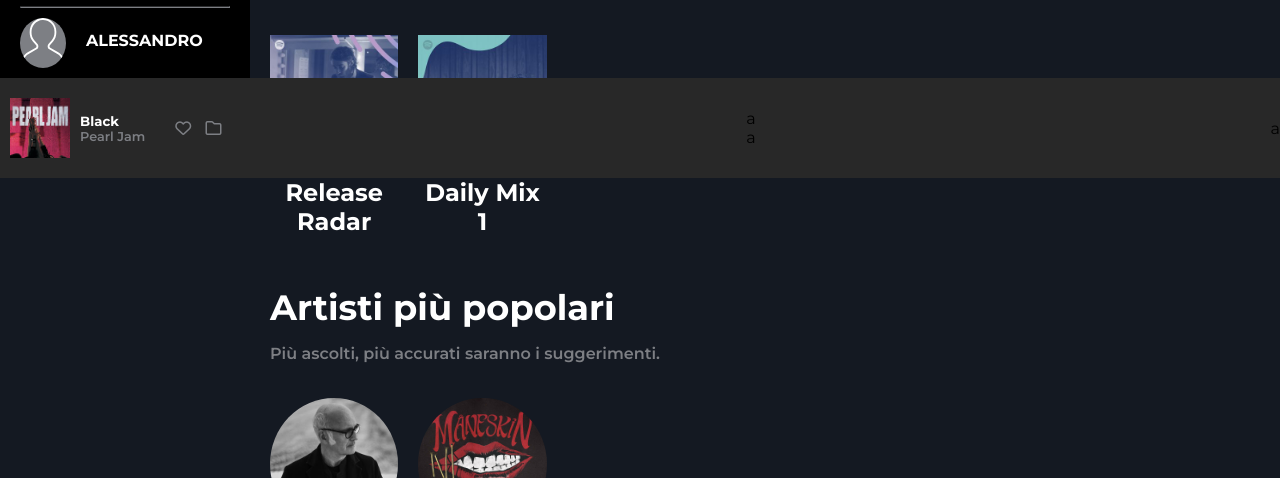
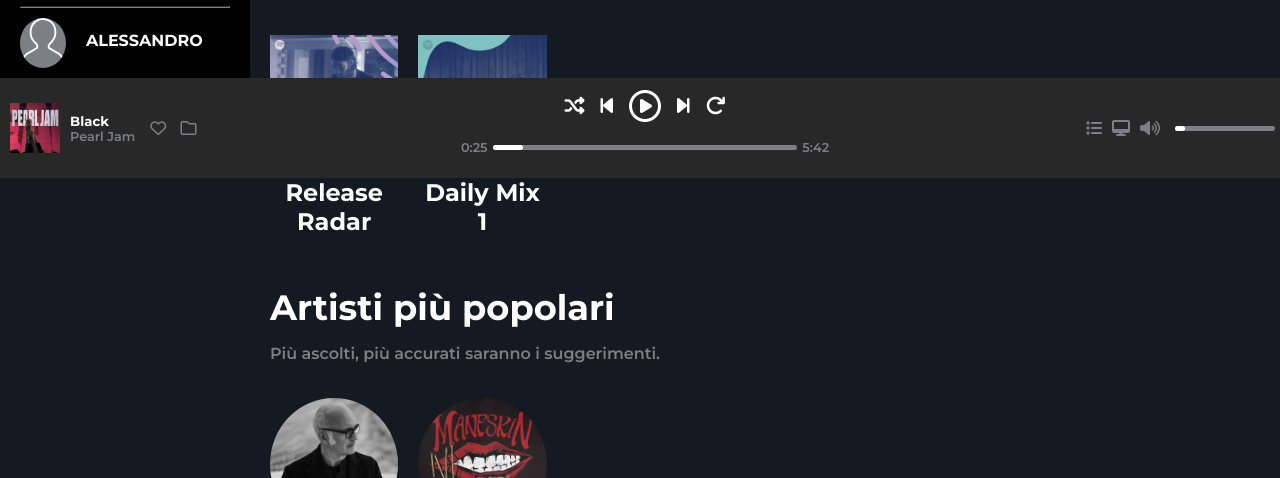
Before and after one commit to AleScla/html-css-spotifyweb, a plain HTML site: page index.html in a window 1280 px wide. Shown: the part 622-1100 px from the top of the page. Drawn offline with Linux system fonts and the light colour scheme.

Commit message:
completata struttura desktop

```diff
--- a/css/style.css
+++ b/css/style.css
@@ -323,8 +323,15 @@ footer{
     left:0;
 }
 
+.ftr-center{
+    width:40%;
+}
+
+.ftr-left,.ftr-right{
+    width:30%;
+}
+
 footer .container.flex{
-    justify-content:space-between;
     align-items:center;
     height:100%;
     padding-left:10px;
@@ -335,13 +342,14 @@ footer .container.flex{
 }
 
 .album-container{
-    height:60px;
-    width:60px;
+    height:50px;
+    width:50px;
     margin-right:10px;
 }
 .album-container img{
     width:100%;
-
+    height:100%;
+    object-fit:contain;
 }
 
 .song-description h5{
@@ -356,9 +364,86 @@ footer .container.flex{
 
 .song-icons{
     color:var(--greytxt);
-    margin-left:30px;
+    margin-left:15px;
 }
 
 .song-icons i{
     margin-right:10px;
 }
+
+
+.ftr-center .top{
+    color:white;
+    padding-bottom:10px;
+    width:100%;
+    justify-content:center;
+    align-items:center;
+}
+
+.ftr-center .bottom{
+    width:100%;
+    justify-content:center;
+    align-items:center;
+}
+
+.ftr-center .top > *{
+    padding:8px;
+}
+
+.top i:hover{
+    color:lime;
+}
+
+.bottom > *{
+    font-size:0.8rem;
+    color: var(--greytxt);
+    font-weight:600;
+    margin-bottom:20px;
+}
+
+.bar{
+    height:5px;
+    background-color:var(--greytxt);
+    width:60%;
+    border-radius:5px;
+    margin-right:5px;
+    margin-left:5px;
+}
+
+.inner-bar{
+    height:100%;
+    border-radius:5px;
+    width:10%;
+    background-color:white;
+    position:relative;
+}
+
+.pointer{
+    width:10px;
+    height:10px;
+    background-color:white;
+    border-radius:50%;
+    position:absolute;
+    left:90%;
+    top:50%;
+    transform:translateY(-50%);
+    display:none;
+}
+
+.bar:hover .pointer{
+    display:block;
+}
+.ftr-right.flex{
+    justify-content:flex-end;
+    height:100%;
+    align-items:center;
+}
+.ftr-right i{
+    padding-right:10px;
+    color:var(--greytxt);
+
+}
+
+.bar.smaller{
+    width:100px;
+}
--- a/index.html
+++ b/index.html
@@ -355,15 +355,36 @@
                     </div>
                 </div>
                 <div class="ftr-center">
-                    <div class="top">
-                        a
+                    <div class="top flex">
+                        <i class="fa-solid fa-shuffle fa-lg"></i>
+                        <i class="fa-solid fa-backward-step fa-lg"></i>
+                        <i class="fa-regular fa-circle-play fa-2x"></i>
+                        <i class="fa-solid fa-forward-step fa-lg"></i>
+                        <i class="fa-solid fa-arrow-rotate-right fa-lg"></i>
                     </div>
-                    <div class="bottom">
-                        a
+                    <div class="bottom flex">
+                        <div>0:25</div>
+                        <div class="bar">
+                            <div class="inner-bar">
+                                <div class="pointer">
+                                </div>
+                            </div>
+                        </div>
+                        <div>5:42</div>
                     </div>
                 </div>
-                <div class="right">
-                    a
+                <div class="ftr-right flex">
+                    <i class="fa-solid fa-list btn-hover"></i>
+                    <i class="fa-solid fa-desktop btn-hover"></i>
+                    <i class="fa-solid fa-volume-high btn-hover"></i>
+                    <div class="bar smaller">
+                        <div class="inner-bar">
+                            <div class="pointer">
+
+                            </div>
+                        </div>
+                    </div>
+
                 </div>
             </div>
         </footer>
```
